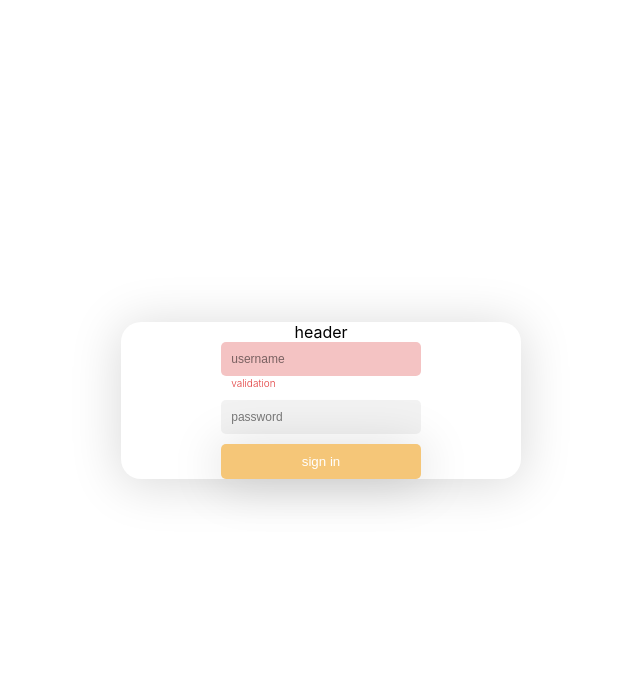
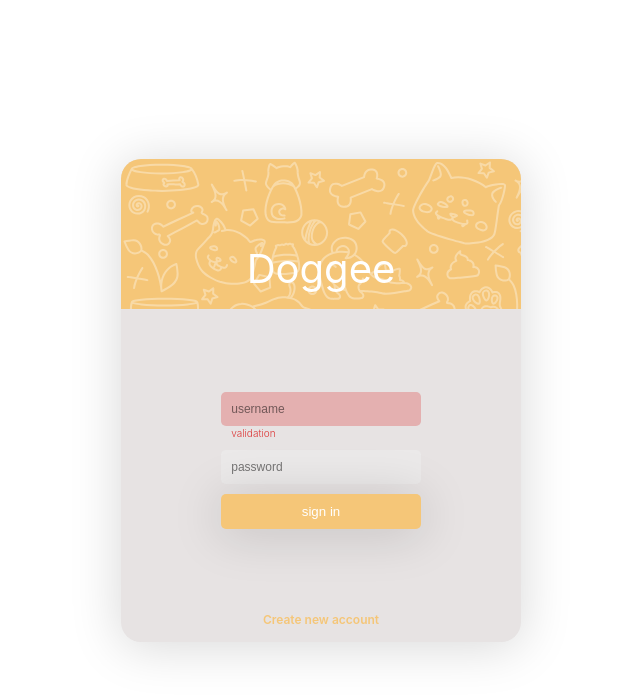
Before and after one commit to dktwho/dogs, a React (Vite) app: page / in a window 1280 px wide. Shown: the top 696 px of the page, without its empty margins (319-959 px from the left). Built offline with nearby package versions, Linux system fonts and the light colour scheme.

Commit message:
feat: styled LoginPage

```diff
--- a/src/page/LoginPage/LoginPage.module.css
+++ b/src/page/LoginPage/LoginPage.module.css
@@ -1,13 +1,13 @@
-.loginPage{
+.loginPage {
     height: 100vh;
     display: flex;
     justify-content: center;
     align-items: center;
-
 }
 
+
 .container {
-    background-color: #fff;
+    background-color: #e7e3e3;
     box-shadow: 0 4px 50px 2px rgba(0, 0, 0, 0.15);
     border-radius: 20px;
     display: flex;
@@ -16,11 +16,35 @@
     flex-direction: column;
 }
 
+
+.container_header {
+    display: flex;
+    justify-content: center;
+    align-items: end;
+    width: 100%;
+    height: 150px;
+    padding: 16px;
+    margin-bottom: 83px;
+    border-radius: 20px 20px 0 0;
+    color: #fff;
+    background-image: url("../../images/dogge_background.svg");
+    font-size: 40px;
+}
+
 .form_container {
     padding: 0 100px;
+    margin-bottom: 83px;
 }
 
 .input_container {
     margin-bottom: 10px;
     height: 100%;
 }
+
+.sign_up_container {
+    font-weight: 600;
+    color: #f5c678;
+    font-size: 12px;
+    align-items: center;
+    margin-bottom: 15px;
+}
--- a/src/page/LoginPage/LoginPage.tsx
+++ b/src/page/LoginPage/LoginPage.tsx
@@ -9,7 +9,7 @@ export const LoginPage = () => {
     return (
         <div className={s.loginPage}>
             <div className={s.container}>
-                <div>header</div>
+                <div className={s.container_header}>Doggee</div>
                 <div className={s.form_container}>
 
                     <div className={s.input_container}>
@@ -35,6 +35,7 @@ export const LoginPage = () => {
                     </div>
 
                 </div>
+                <div className={s.sign_up_container}>Create new account</div>
             </div>
         </div>
     );
```
